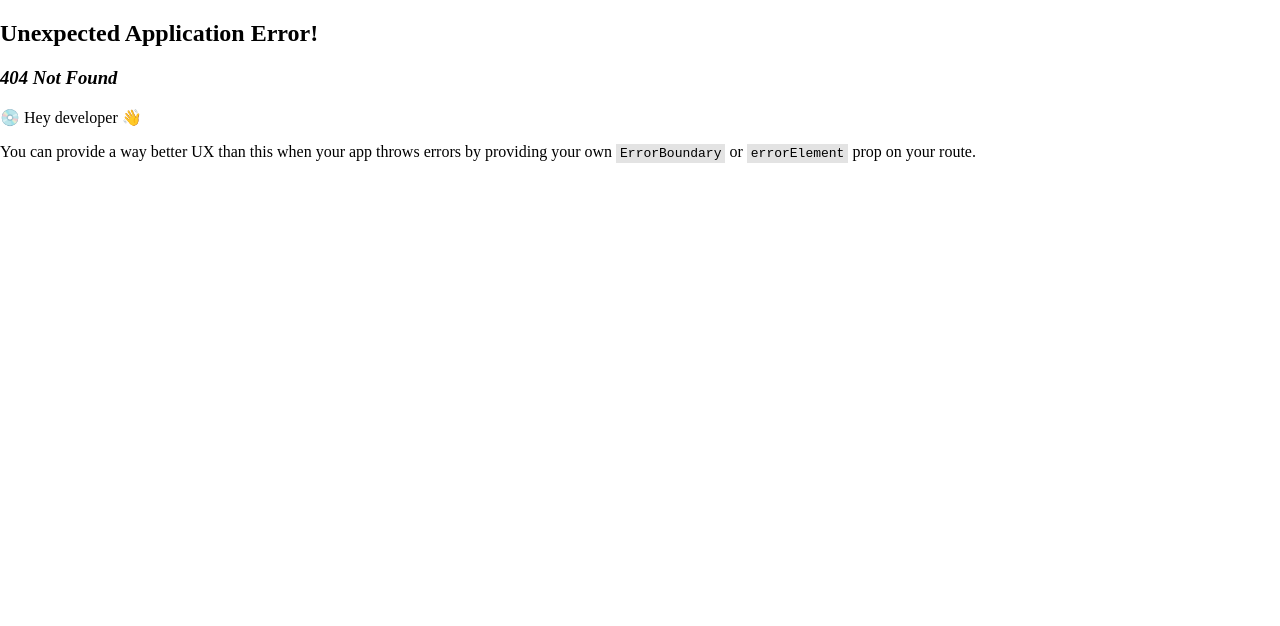
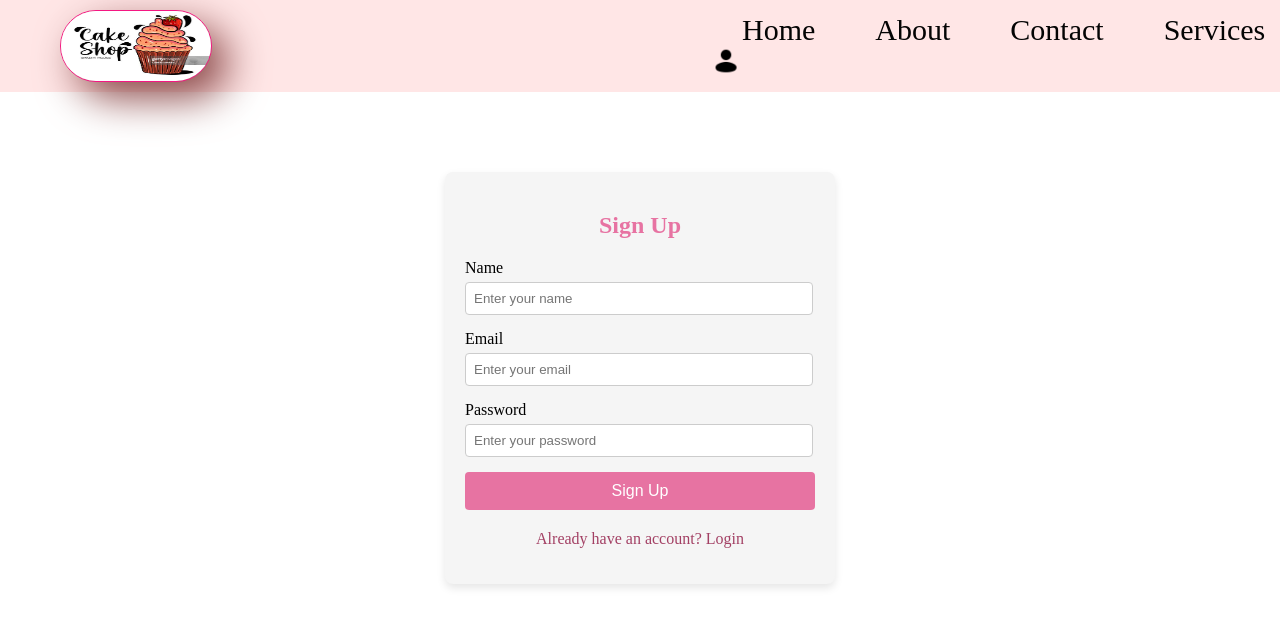
Before and after one commit to MansiMali18/Cake-Shop-using-react, a React app: page /Signup in a window 1280 px wide. Before the commit this address had no page. Built offline with nearby package versions, Linux system fonts and the light colour scheme; a web font is replaced by a local one.

Commit message:
signup page complete

```diff
--- a/package.json
+++ b/package.json
@@ -6,7 +6,8 @@
     "react": "^18.3.1",
     "react-dom": "^18.3.1",
     "react-router-dom": "^6.26.0",
-    "react-scripts": "5.0.1"
+    "react-scripts": "5.0.1",
+    "react-toastify": "^10.0.5"
   },
   "scripts": {
     "start": "react-scripts start",
--- a/src/Components/Navbar.css
+++ b/src/Components/Navbar.css
@@ -46,3 +46,7 @@ body
    filter: drop-shadow(rgb(139, 72, 72) 1rem 1rem 25px);
 
 }
+.user-icon
+{
+    height: 28px;
+}
--- a/src/Components/Navbar.js
+++ b/src/Components/Navbar.js
@@ -2,6 +2,7 @@
 import "./Navbar.css";
 import {Link} from "react-router-dom"
 import logo from "./logo-removebg-preview.png"
+import usericon from "./user-icon.png"
 function Navbar() {
   return (
     <>
@@ -22,6 +23,9 @@ function Navbar() {
           <Link to="/Services"className='nav-links'>
           Services
           </Link>
+          <Link to="/Signup">
+          <img src={usericon} className="user-icon"/>
+          </Link>
       </div>
     </div>
     </>
--- /dev/null
+++ b/src/View/Signup/Signup.css
@@ -0,0 +1,81 @@
+.auth-container {
+    width: 350px;
+    margin: 80px auto;
+    padding: 20px;
+    background-color: #f5f5f5;
+    border-radius: 8px;
+    box-shadow: 0px 4px 8px rgba(0, 0, 0, 0.1);
+  }
+  h2 {
+    text-align: center;
+    color: #e773a2;
+  }
+
+  .input-group {
+    margin-bottom: 15px;
+    margin-right: 20px;
+  }
+
+  label {
+    display: block;
+    margin-bottom: 5px;
+  }
+
+  input {
+    width: 100%;
+    padding: 8px;
+    border: 1px solid #ccc;
+    border-radius: 4px;
+  }
+
+  button {
+    width: 100%;
+    padding: 10px;
+    background-color: #e773a2;
+    color: white;
+    border: none;
+    border-radius: 4px;
+    cursor: pointer;
+    font-size: 16px;
+  }
+
+  button:hover {
+    background-color: #591843;
+  }
+
+  .toggle-link {
+    text-align: center;
+    margin-top: 20px;
+    color: #a34064;
+    cursor: pointer;
+  }
+
+  .toggle-link:hover {
+    text-decoration: underline;
+  }
+
+  @media screen and (max-width:399px)
+  {
+    .auth-container {
+      width: 200px;
+      margin: 80px auto;
+      padding: 20px;
+      background-color: #f5f5f5;
+      border-radius: 8px;
+      box-shadow: 0px 4px 8px rgba(0, 0, 0, 0.1);
+    }
+
+  }
+
+  @media screen and (min-width:399px)and  (max-width:599px)
+  {
+    .auth-container {
+      width: 250px;
+      margin: 80px auto;
+      padding: 20px;
+      background-color: #f5f5f5;
+      border-radius: 8px;
+      box-shadow: 0px 4px 8px rgba(0, 0, 0, 0.1);
+    }
+
+  }
--- /dev/null
+++ b/src/View/Signup/Signup.js
@@ -0,0 +1,164 @@
+import React, { useState } from "react";
+import { toast, ToastContainer } from "react-toastify";
+import "react-toastify/dist/ReactToastify.css";
+import  "./Signup.css"
+import Navbar from "./../../Components/Navbar"
+const Signup = () => {
+  const [isSignUp, setIsSignUp] = useState(true);
+  const [formData, setFormData] = useState({
+    name: "",
+    email: "",
+    password: "",
+  });
+
+  const handleChange = (e) => {
+    setFormData({ ...formData, [e.target.name]: e.target.value });
+  };
+
+  const validateForm = () => {
+    if (isSignUp && formData.name.trim() === "") {
+      toast.error("Name is required!", {
+        position: "top-right",
+        autoClose: 3000,
+      });
+      return false;
+    }
+
+    const emailRegex = /^[^\s@]+@[^\s@]+\.[^\s@]+$/;
+    if (!emailRegex.test(formData.email)) {
+      toast.error("Invalid email format!", {
+        position: "top-right",
+        autoClose: 3000,
+      });
+      return false;
+    }
+
+    if (formData.password.length < 6) {
+      toast.error("Password must be at least 6 characters!", {
+        position: "top-center",
+        autoClose: 3000,
+      });
+      return false;
+    }
+
+    return true;
+  };
+
+  const handleSubmit = (e) => {
+    e.preventDefault();
+
+    if (!validateForm()) return;
+
+    if (isSignUp) {
+
+      const users = JSON.parse(localStorage.getItem('users')) || [];
+
+
+      const userExists = users.some(user => user.email === formData.email);
+
+      if (userExists) {
+        toast.error("User with this email already exists!", {
+          position: "top-right",
+          autoClose: 3000,
+        });
+        return;
+      }
+
+      users.push({
+        name: formData.name,
+        email: formData.email,
+        password: formData.password
+      });
+
+
+      localStorage.setItem('users', JSON.stringify(users));
+
+      toast.success("Sign Up Successful! 🎉", {
+        position: "top-right",
+        autoClose: 3000,
+      });
+    } else {
+
+      const users = JSON.parse(localStorage.getItem('users')) || [];
+
+
+      const loggedInUser = users.find(user =>
+        user.email === formData.email && user.password === formData.password
+      );
+
+      if (loggedInUser) {
+        localStorage.setItem('loggedInUser', JSON.stringify(loggedInUser));
+
+        toast.success("Login Successful! 🎉", {
+          position: "top-center",
+          autoClose: 3000,
+        });
+      } else {
+        toast.error("Invalid email or password!", {
+          position: "top-center",
+          autoClose: 3000,
+        });
+        return;
+      }
+    }
+  };
+  return (
+    <>
+    <Navbar/>
+    <div className="auth-container">
+      <ToastContainer />
+      <form onSubmit={handleSubmit}>
+        <h2>{isSignUp ? "Sign Up" : "Login"}</h2>
+
+        {isSignUp && (
+          <div className="input-group">
+            <label>Name</label>
+            <input
+              type="text"
+              name="name"
+              value={formData.name}
+              onChange={handleChange}
+              placeholder="Enter your name"
+              required
+            />
+          </div>
+        )}
+
+        <div className="input-group">
+          <label>Email</label>
+          <input
+            type="email"
+            name="email"
+            value={formData.email}
+            onChange={handleChange}
+            placeholder="Enter your email"
+            required
+          />
+        </div>
+
+        <div className="input-group">
+          <label>Password</label>
+          <input
+            type="password"
+            name="password"
+            value={formData.password}
+            onChange={handleChange}
+            placeholder="Enter your password"
+            required
+          />
+        </div>
+
+        <button type="submit">{isSignUp ? "Sign Up" : "Login"}</button>
+
+        <p onClick={() => setIsSignUp(!isSignUp)} className="toggle-link">
+          {isSignUp
+            ? "Already have an account? Login"
+            : "Don't have an account? Sign Up"}
+        </p>
+      </form>
+    </div>
+    </>
+  );
+};
+
+export default Signup;
--- a/src/index.js
+++ b/src/index.js
@@ -5,6 +5,7 @@ import About from './View/ABOUT/About.js';
 import Services from './View/SERVICES/Services.js'
 import "./index.css"
 import { createBrowserRouter, RouterProvider } from 'react-router-dom';
+import Signup from './View/Signup/Signup.js';
 
 const root = ReactDOM.createRoot(document.getElementById('root'));
 const router= createBrowserRouter([
@@ -23,6 +24,10 @@ const router= createBrowserRouter([
   {
      path:"/Services",
     element:<Services/>,
+  },
+  {
+    path:"/Signup",
+    element:<Signup/>
   }
 ])
 
```
Also changed, not shown: src/Components/user-icon.png (added), 1 other file.
